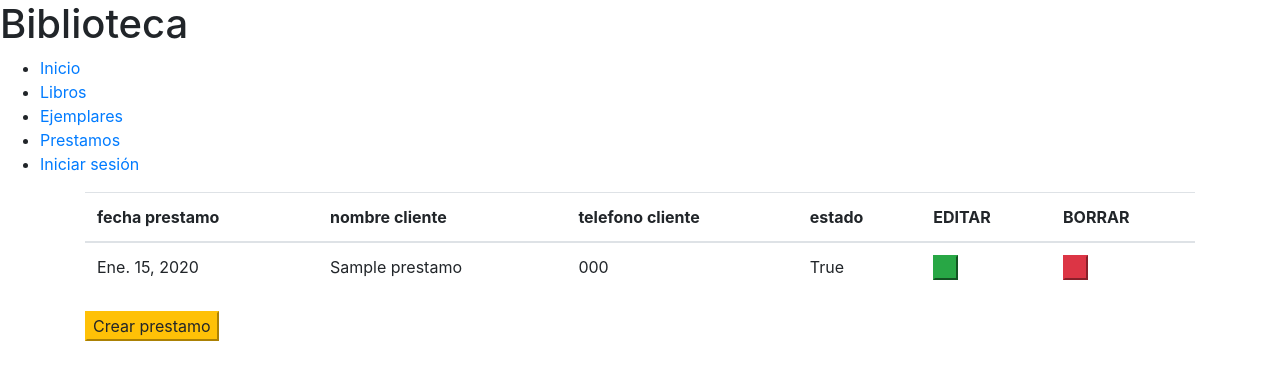
After one commit to REVEGEZSX/BiblioDjango, a Django app: page /prestamo in a window 1280 px wide. The commit adds this page. Shown: the top 380 px of the page. Run offline with Django 3.2, Linux system fonts and the light colour scheme; tables that the repository leaves empty hold one stand-in row (values such as "Sample post"); some libraries are stand-ins or nearby versions.

Commit message:
completado

```diff
--- a/miapp/models.py
+++ b/miapp/models.py
@@ -15,13 +15,17 @@ class Ejemplar(models.Model):
         return self.numeroejemplar +"-> " +str(self.Libro)
 
 class Prestamo(models.Model):
-    fechaprestamo = models.DateField(null=False)
-    nombrecliente = models.CharField(max_length=45)
-    telefonocliente = models.CharField(max_length=45)
-    estado = models.BooleanField(null=False)
+    fechaprestamo = models.DateField("Fecha de prestamo")
+    nombre_cliente = models.CharField(max_length=40)
+    telefono = models.CharField(max_length=45)
+    estado = models.BooleanField()
     def __str__(self):
-        return self.numeroejemplar
+        return "{0}-{1}".format(self.fechaprestamo, self.nombre_cliente)
 
 class DetallePrestamo(models.Model):
+    fechaDeDevolucion = models.DateField("fecha de devolucion", null=True)
     Prestamo = models.ForeignKey('Prestamo',on_delete=models.CASCADE)
     Ejemplar = models.ForeignKey('Ejemplar',on_delete=models.CASCADE)
+
+    def __str__(self):
+        return "{0}-{1}" .format(self.Prestamo, self.Ejemplar)
--- /dev/null
+++ b/miapp/templates/miapp/prestamo.html
@@ -0,0 +1,30 @@
+{% extends 'base.html' %}
+{% block principal %}
+
+    <table class="table">
+        <thead>
+            <tr>
+                <th scope="col">fecha prestamo</th>
+                <th scope="col">nombre cliente</th>
+                <th scope="col">telefono cliente</th>
+                <th scope="col">estado</th>
+                <th scope="col">EDITAR</th>
+                <th scope="col">BORRAR</th>
+            </tr>
+        </thead>
+            {% for prestamo in object_list %}
+            <tbody>
+                <tr>
+                    <td>{{ prestamo.fechaprestamo }}</td>
+                    <td>{{ prestamo.nombre_cliente }}</td>
+                    <td>{{ prestamo.telefono }}</td>
+                    <td>{{ prestamo.estado }}</td>
+                    <td><a href="{% url 'editar_prestamo' prestamo.id%}"><button class="btn-success" style="height: 25px; width: 25px;"></button></a></td>
+                    <td><a href="{% url 'eliminar_prestamo' prestamo.id%}"><button class="btn-danger" style="height: 25px; width: 25px;"></button></a></td>
+                </tr>
+            </tbody>
+            {% endfor%}
+    </table>
+    <a href="{% url 'nuevo_prestamo' %}" ><button class="btn-warning"> Crear prestamo</button></a>
+
+{% endblock %}
--- a/miapp/urls.py
+++ b/miapp/urls.py
@@ -8,9 +8,18 @@ urlpatterns = [
     path('libro/editar/<int:pk>',LibroUpdate.as_view(),name='Editar_Libro'),
     path('libro/eliminar/<int:pk>',LibroDelete.as_view(),name='Borrar_Libro'),
     path('libro/detalle/<int:pk>',LibroDetalle.as_view(),name='Detalle_Libro'),
+
     path('ejemplar/',EjemplarList.as_view(),name='Ejemplar'),
     path('detalle_ejemplar/<int:pk>',DetalleEjemplar.as_view(),name='Detalle_Ejemplar'),
     path('ejemplar/editar/<int:pk>',EjemplarUpdate.as_view(),name='Editar_Ejemplar'),
     path('ejemplar/eliminar/<int:pk>',EjemplarDelete.as_view(),name='Eliminar_Ejemplar'),
     path('ejemplar/nuevo/',EjemplarCreate.as_view(),name='Nuevo_Ejemplar'),
+
+    path('prestamo', PrestamoList.as_view(), name='prestamo'),
+    path('prestamo/nuevo', PrestamoCreate.as_view(), name='nuevo_prestamo'),
+    path('prestamo/editar/<int:pk>', PrestamoUpdate.as_view(), name='editar_prestamo'),
+    path('prestamo/eliminar/<int:pk>', PrestamoDelete.as_view(), name='eliminar_prestamo'),
+
+    path('login',LoginView.as_view(template_name='accounts/login.html'), name='login'),
+    path('logout',LogoutView.as_view(template_name='accounts/logout.html'), name='logout'),
 ]
--- a/miapp/views.py
+++ b/miapp/views.py
@@ -4,11 +4,13 @@ from django.views.generic.list import ListView
 from django.views.generic.edit import CreateView,UpdateView,DeleteView
 from django.urls import reverse_lazy
 from django.views.generic.detail import DetailView
-from .models import Libro,Ejemplar
+from .models import Libro,Ejemplar,Prestamo
+from django.contrib.auth.views import LoginView, LogoutView
 
 def cargar_inicio(request):
     return render(request,"miapp/index.html")
 
+#libro
 class LibroList(ListView):
     model = Libro
     template_name = 'miapp/lista_libros.html'
@@ -31,7 +33,7 @@ class LibroDelete(DeleteView):
 class LibroDetalle(DetailView):
     model = Libro
     template_name = 'miapp/detalle_libro.html'
-
+#ejemplar
 class EjemplarList(ListView):
     model = Ejemplar
     template_name = 'miapp/ejemplarlist.html'
@@ -56,3 +58,24 @@ class EjemplarCreate(CreateView):
     fields = ["numeroejemplar","Libro","fechadecompra"]
     template_name = 'miapp/nuevo_ejemplar.html'
     success_url = reverse_lazy('Ejemplar')
+#prestamo
+class PrestamoList(ListView):
+    model=Prestamo
+    template_name = 'miapp/prestamo.html'
+
+class PrestamoCreate(CreateView):
+    model=Prestamo
+    fields = ["fechaprestamo", "nombre_cliente", "telefono", "estado"]
+    template_name = 'miapp/nuevo_prestamo.html'
+    success_url = reverse_lazy('prestamo')
+
+class PrestamoUpdate(UpdateView):
+    model=Prestamo
+    fields = ["fechaprestamo", "nombre_cliente", "telefono", "estado"]
+    template_name = 'miapp/editar_prestamo.html'
+    success_url = reverse_lazy('prestamo')
+
+class PrestamoDelete(DeleteView):
+    model=Prestamo
+    template_name = 'miapp/eliminar_prestamo.html'
+    success_url = reverse_lazy('prestamo')
--- a/project/settings.py
+++ b/project/settings.py
@@ -82,7 +82,7 @@ DATABASES = {
         'ENGINE': 'django.db.backends.mysql',
         'NAME': 'biblioteca',
         'USER': 'root',
-        'PASSWORD': 'hakumen2000',
+        'PASSWORD': 'cbn2016',
         'HOST': 'localhost',
 
     }
@@ -129,3 +129,6 @@ STATIC_URL = '/static/'
 STATICFILES_DIRS = [
     os.path.join(BASE_DIR, "static"),
 ]
+
+LOGIN_REDIRECT_URL = '/libro'
+LOGIN_URL = 'login'
--- /dev/null
+++ b/templates/accounts/logout.html
@@ -0,0 +1,5 @@
+{% extends 'base.html' %}
+{% block principal %}
+    <h2>SESION CORRECTAMENTE CERRADA</h2>
+    <a href="{% url 'login' %}"><button class="btn btn-info"></button></a>
+{% endblock %}
--- a/templates/base.html
+++ b/templates/base.html
@@ -17,8 +17,8 @@
             <li><a href= "{% url 'Inicio' %}"> Inicio </a></li>
             <li><a href= "{% url 'Listar_libros' %}"> Libros </a></li>
             <li><a href= "{% url 'Ejemplar' %}"> Ejemplares </a></li>
-            <li><a href= "#"> Prestamos </a></li>
-            <li><a href= "#"> Iniciar sesión </a></li>
+            <li><a href= "{% url 'prestamo' %}"> Prestamos </a></li>
+            <li><a href= "{% url 'login' %}"> Iniciar sesión </a></li>
         </ul>
     </nav>
     <div class="container">
```
Also changed, not shown: miapp/admin.py (+10 -1 lines), miapp/templates/miapp/editar_prestamo.html (added, +17 -0 lines), miapp/templates/miapp/eliminar_prestamo.html (added, +18 -0 lines), miapp/templates/miapp/lista_libros.html (+11 -32 lines), miapp/templates/miapp/nuevo_libro.html (+0 -8 lines), miapp/templates/miapp/nuevo_prestamo.html (added, +13 -0 lines), templates/accounts/login.html (added, +12 -0 lines).
